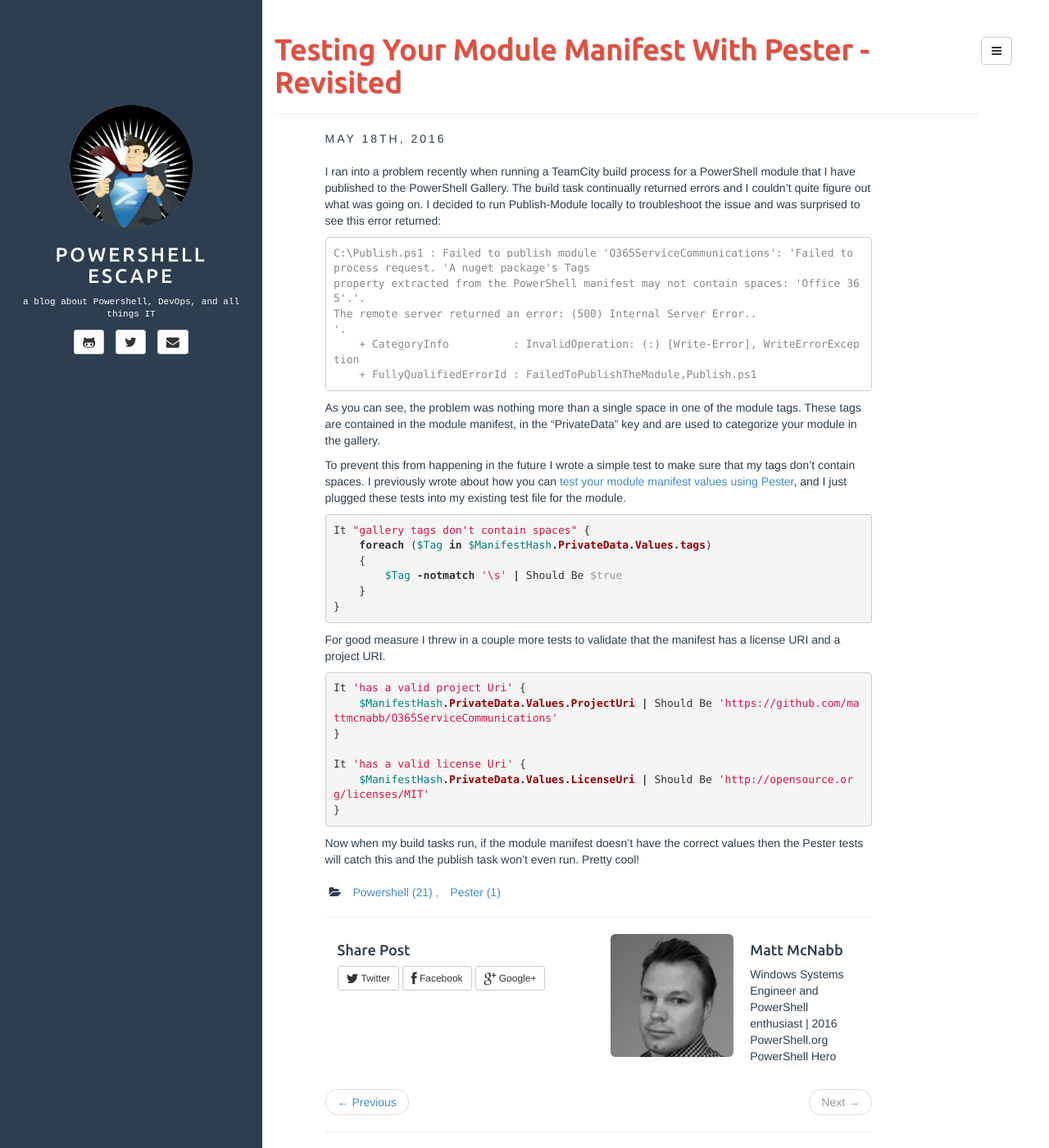
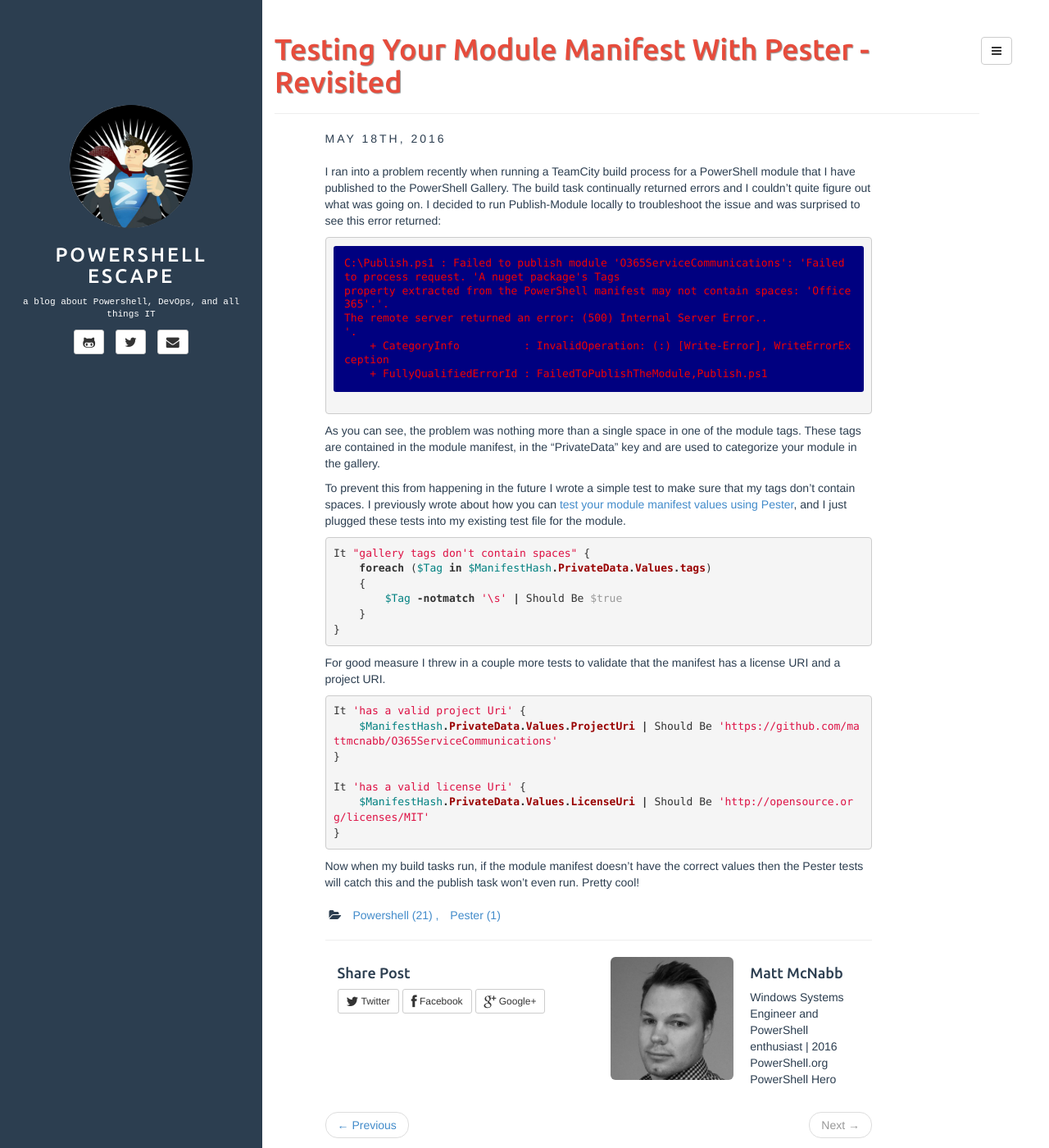
Before and after one commit to mattmcnabb/mattmcnabb.github.io, a Jekyll site: the page built from _posts/2016-05-18-Pester-For-PowerShell-Gallery.md, in a window 1280 px wide and 1400 px high. Shown: the whole window at 82% size. Built offline with Jekyll 4.4.1, drawn with Linux system fonts in a browser that asks for light colours; comment, search, counter and statistics services are not loaded.

Commit message:
Update css

````diff
--- a/_posts/2016-05-18-Pester-For-PowerShell-Gallery.md
+++ b/_posts/2016-05-18-Pester-For-PowerShell-Gallery.md
@@ -10,7 +10,7 @@ permalink:
 
 I ran into a problem recently when running a TeamCity build process for a PowerShell module that I have published to the PowerShell Gallery. The build task continually returned errors and I couldn't quite figure out what was going on. I decided to run Publish-Module locally to troubleshoot the issue and was surprised to see this error returned:
 
-```console
+```consoleerror
 C:\Publish.ps1 : Failed to publish module 'O365ServiceCommunications': 'Failed to process request. 'A nuget package's Tags
 property extracted from the PowerShell manifest may not contain spaces: 'Office 365'.'.
 The remote server returned an error: (500) Internal Server Error..
--- a/assets/css/style.css
+++ b/assets/css/style.css
@@ -1,4 +1,34 @@
 @import url(http://fonts.googleapis.com/css?family=Ubuntu:500&subset=latin,latin-ext);
+
+code.language-console
+{
+    overflow-x: auto;
+    padding: 1em 1em;
+	background: #000080;
+    color: #edeef0;
+	border-radius: 3px;
+	font-family: Consolas, Menlo, Monaco, Lucida Console, Liberation Mono, DejaVu Sans Mono, Bitstream Vera Sans Mono, Courier New, monospace, serif;
+	font-size: 1em;
+    margin-bottom: 1.3em;
+	font-weight: normal;
+	line-height: 1.3em;
+    display: block;
+}
+
+code.language-consoleerror
+{
+    overflow-x: auto;
+    padding: 1em 1em;
+	background: #000080;
+    color: #f00000;
+	border-radius: 3px;
+	font-family: Consolas, Menlo, Monaco, Lucida Console, Liberation Mono, DejaVu Sans Mono, Bitstream Vera Sans Mono, Courier New, monospace, serif;
+	font-size: 1em;
+    margin-bottom: 1.3em;
+	font-weight: normal;
+	line-height: 1.3em;
+    display: block;
+}
 
 body{
 	color: #2c3e50;
````
